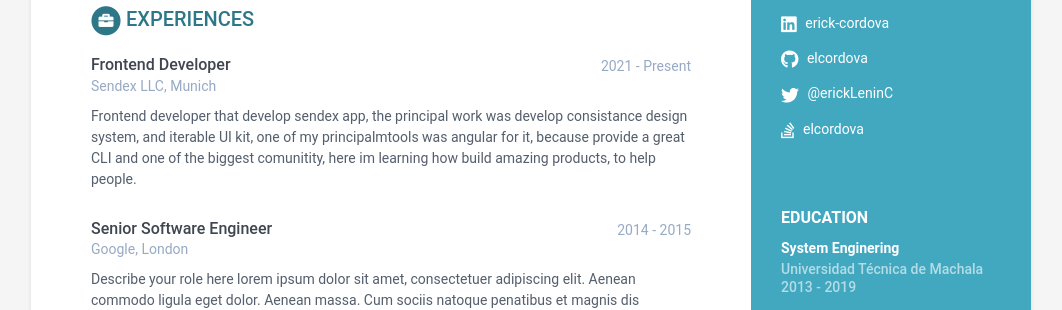
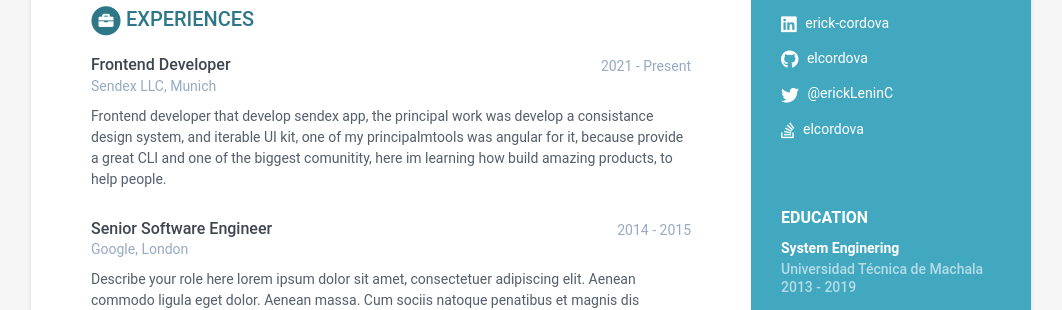
Before and after one commit to elcordova/caring-europa-fe48a, a Jekyll site: the page built from index.html, in a window 1280 px wide. Shown: the part 391-701 px from the top of the page, without its empty margins (109-1171 px from the left). Built offline with Jekyll 4.4.1, drawn with Linux system fonts in a browser that asks for light colours.

```diff
--- a/_data/data.yml
+++ b/_data/data.yml
@@ -53,7 +53,7 @@ experiences:
     time: 2021 - Present
     company: 'Sendex LLC, Munich'
     details: |
-      Frontend developer that develop sendex app, the principal work was develop consistance design system, and iterable UI kit, one of my principalmtools was angular for it,
+      Frontend developer that develop sendex app, the principal work was develop a consistance design system, and iterable UI kit, one of my principalmtools was angular for it,
       because provide a great CLI and one of the biggest comunitity,
       here im learning how build amazing products, to help people.
   - role: Senior Software Engineer
```
